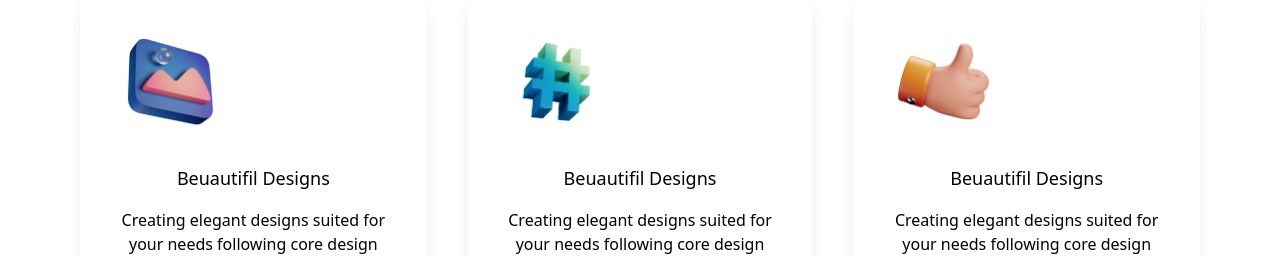
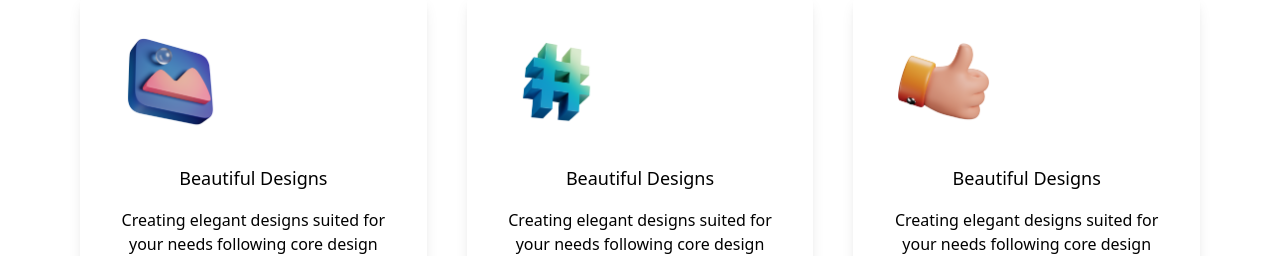
Before and after one commit to parasolya/next-portfolio, a Next.js app: page / in a window 1280 px wide. Shown: the part 1220-1476 px from the top of the page. Built offline with nearby package versions, Linux system fonts and the light colour scheme.

Commit message:
fix text

```diff
--- a/src/pages/index.tsx
+++ b/src/pages/index.tsx
@@ -66,7 +66,7 @@ export default function Home() {
           <div className="lg:flex gap-10">
             <div className="text-center shadow-lg p-10 rounded-xl my-10  dark:bg-white">
               <Image src={design} alt="design" width={100} height={100} />
-              <h3 className="text-lg font-medium pt-8 pb-2">Beuautifil Designs</h3>
+              <h3 className="text-lg font-medium pt-8 pb-2">Beautiful Designs</h3>
               <p className="py-2">
                 Creating elegant designs suited for your needs following core
                 design theory.
@@ -79,7 +79,7 @@ export default function Home() {
             </div>
             <div className="text-center shadow-lg p-10 rounded-xl my-10  dark:bg-white">
               <Image src={code} alt="code" width={100} height={100} />
-              <h3 className="text-lg font-medium pt-8 pb-2">Beuautifil Designs</h3>
+              <h3 className="text-lg font-medium pt-8 pb-2">Beautiful Designs</h3>
               <p className="py-2">
                 Creating elegant designs suited for your needs following core
                 design theory.
@@ -92,7 +92,7 @@ export default function Home() {
             </div>
             <div className="text-center shadow-lg p-10 rounded-xl my-10  dark:bg-white">
               <Image src={consulting} alt="consulting" width={100} height={100} />
-              <h3 className="text-lg font-medium pt-8 pb-2">Beuautifil Designs</h3>
+              <h3 className="text-lg font-medium pt-8 pb-2">Beautiful Designs</h3>
               <p className="py-2">
                 Creating elegant designs suited for your needs following core
                 design theory.
```
